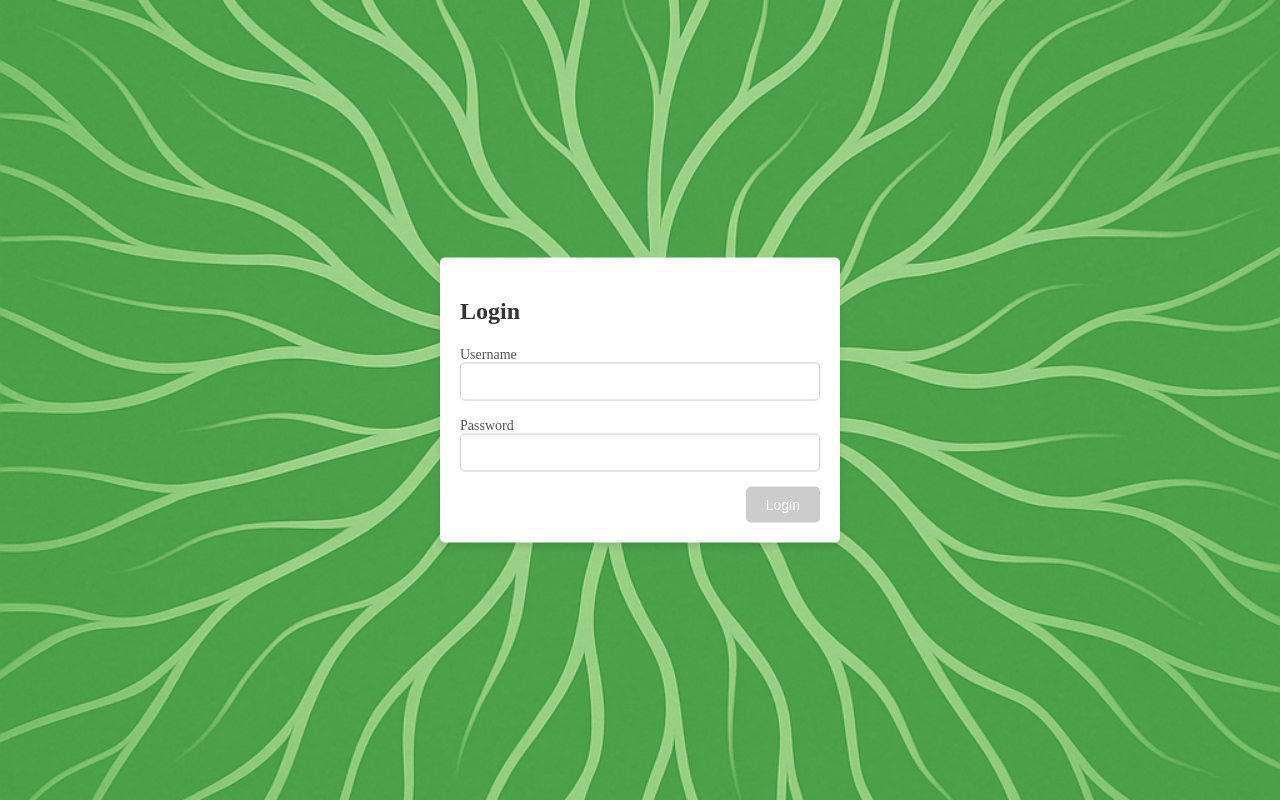
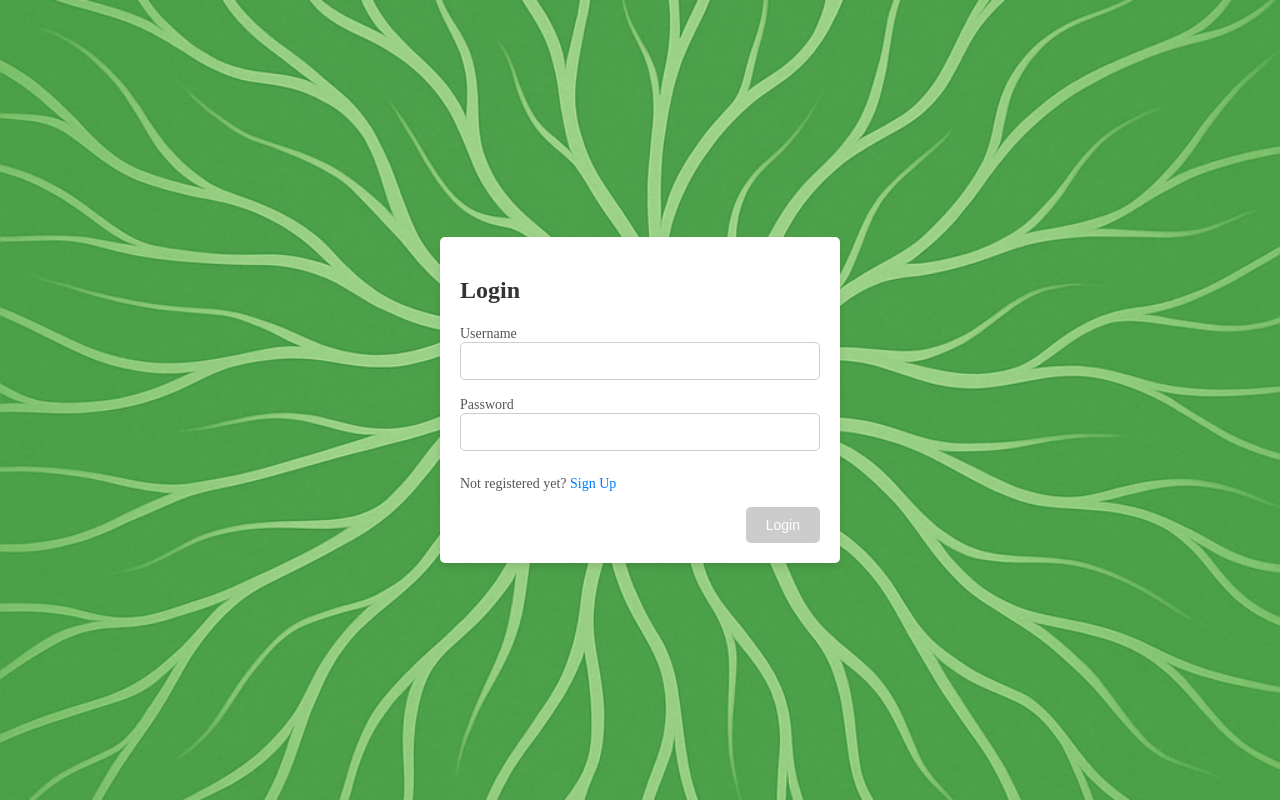
Before and after one commit to paulbrenker/trailmenu-frontend, an Angular app: page /login in a window 1280 px wide. Built offline with nearby package versions, Linux system fonts and the light colour scheme.

Commit message:
prepare login component for link to signup

```diff
--- a/src/app/dashboard/navbar/navbar.component.ts
+++ b/src/app/dashboard/navbar/navbar.component.ts
@@ -1,6 +1,6 @@
 import { Component } from '@angular/core';
 import { Router } from '@angular/router';
-import { CommonModule } from '@angular/common'; // Import CommonModule for NgIf
+import { CommonModule } from '@angular/common';
 
 @Component({
   selector: 'app-navbar',
--- a/src/app/login/login.component.css
+++ b/src/app/login/login.component.css
@@ -16,6 +16,16 @@ h2 {
   margin-bottom: 20px;
   font-size: 24px;
   color: #333;
+}
+
+.error-message {
+  margin-bottom: 15px;
+  padding: 10px;
+  color: #d9534f; /* Red color for error */
+  background-color: #f8d7da; /* Light red background */
+  border: 1px solid #f5c6cb; /* Red border */
+  border-radius: 5px;
+  text-align: center;
 }
 
 form {
@@ -45,6 +55,22 @@ input:focus {
   box-shadow: 0 0 5px rgba(0, 123, 255, 0.5);
 }
 
+.register-link {
+  margin-top: 10px;
+  font-size: 14px;
+  color: #555;
+  text-align: left;
+}
+
+.register-link a {
+  color: #007bff;
+  text-decoration: none;
+}
+
+.register-link a:hover {
+  text-decoration: underline;
+}
+
 button {
   align-self: flex-end;
   padding: 10px 20px;
--- a/src/app/login/login.component.html
+++ b/src/app/login/login.component.html
@@ -1,5 +1,8 @@
 <div class="login-container">
   <h2>Login</h2>
+  <div *ngIf="errorMessage" class="error-message">
+    {{ errorMessage }}
+  </div>
   <form (ngSubmit)="onSubmit()" #loginForm="ngForm">
     <div>
       <label for="username">Username</label>
@@ -21,6 +24,9 @@
         required
       />
     </div>
+    <div class="register-link">
+      Not registered yet? <a routerLink="/register">Sign Up</a>
+    </div>
     <button type="submit" [disabled]="!loginForm.valid">Login</button>
   </form>
 </div>
--- a/src/app/login/login.component.ts
+++ b/src/app/login/login.component.ts
@@ -1,18 +1,20 @@
 import { Component } from '@angular/core';
 import { FormsModule } from '@angular/forms';
+import { CommonModule } from '@angular/common';
 import { Router } from '@angular/router';
 import axios from 'axios';
 
 @Component({
   selector: 'app-login',
   standalone: true,
-  imports: [FormsModule],
+  imports: [FormsModule, CommonModule],
   templateUrl: './login.component.html',
   styleUrl: './login.component.css',
 })
 export class LoginComponent {
   username: string = '';
   password: string = '';
+  errorMessage: string | null = null;
 
   constructor(private router: Router) {}
   ngOnInit(): void {
@@ -36,7 +38,7 @@ export class LoginComponent {
       console.log('Login successful, token:', response.data.token);
       this.router.navigate(['/']);
     } catch (error) {
-      console.error('Login failed:', error);
+      this.errorMessage = 'Invalid username or password';
     }
   }
 }
```
